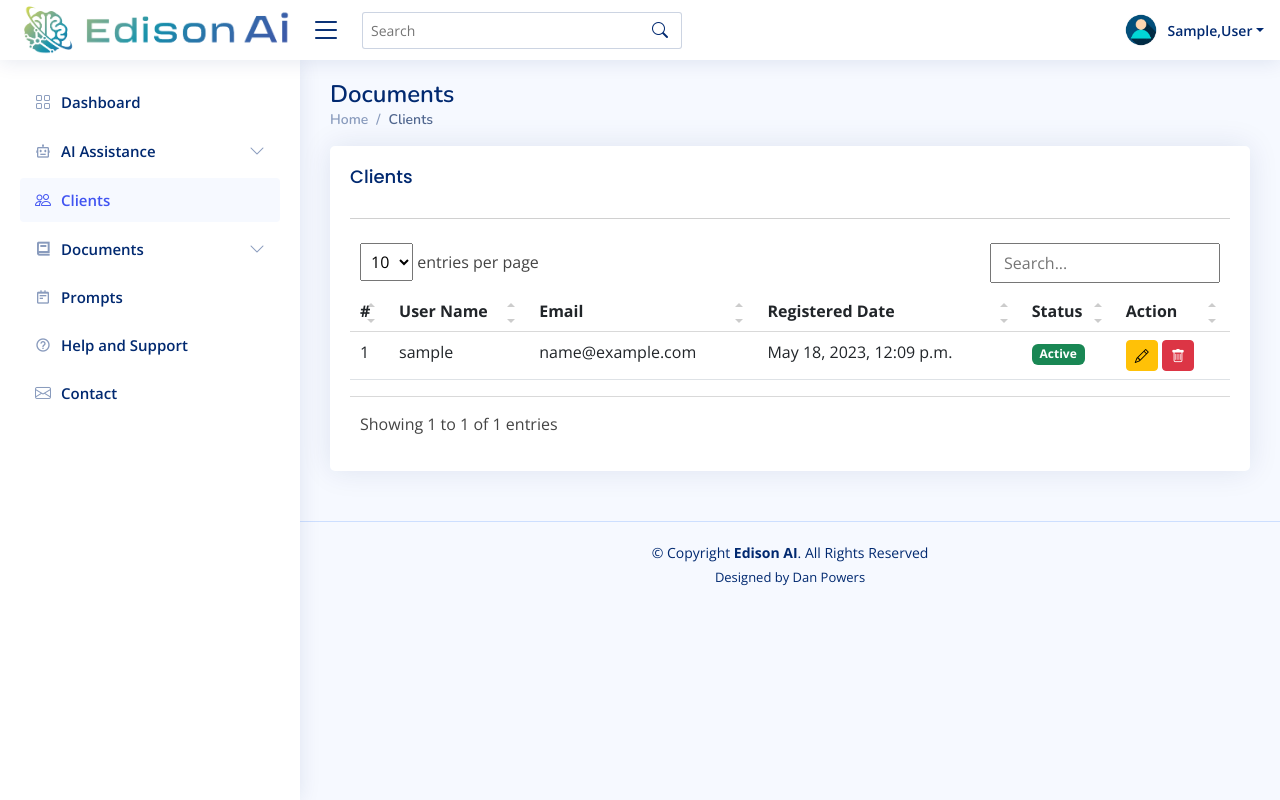
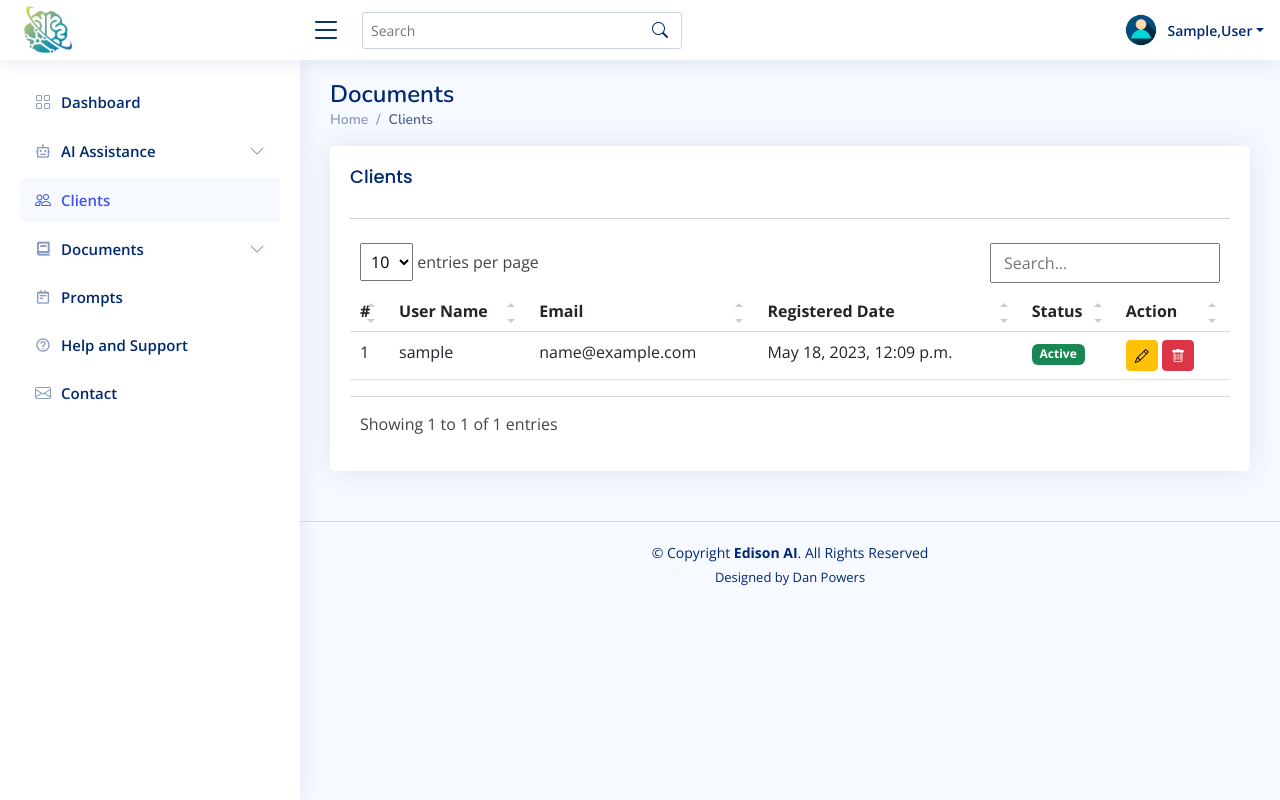
Before and after one commit to NazarKhlopeniuk/accelerated-banking, a Django app: page /clients in a window 1280 px wide. Run offline with Django 4.2, Linux system fonts and the light colour scheme; the visitor is signed in with stand-in values (Sample User, id 1); data comes from the database, SQL or seed files in the repository; some libraries are stand-ins or nearby versions.

Commit message:
updated title

```diff
--- a/pdfchat/templates/base.html
+++ b/pdfchat/templates/base.html
@@ -6,7 +6,7 @@
   <meta charset="utf-8">
   <meta content="width=device-width, initial-scale=1.0" name="viewport">
 
-  <title>Edison AI</title>
+  <title>Accelerated Banking</title>
   <meta content="" name="description">
   <meta content="" name="keywords">
 
@@ -40,7 +40,7 @@
     <div class="d-flex align-items-center justify-content-between">
       <a href="/" class="logo d-flex align-items-center">
         <img src="{% static 'assets/img/favicon.png' %}" alt="">
-        <span class="d-none d-lg-block"><img src="{% static 'assets/img/title1.png' %}" alt=""></span>
+        {% comment %} <span class="d-none d-lg-block"><img src="{% static 'assets/img/title1.png' %}" alt=""></span> {% endcomment %}
       </a>
       <i class="bi bi-list toggle-sidebar-btn"></i>
     </div><!-- End Logo -->
```
Also changed, not shown: pdfchat/static/assets/img/title.png (deleted).
